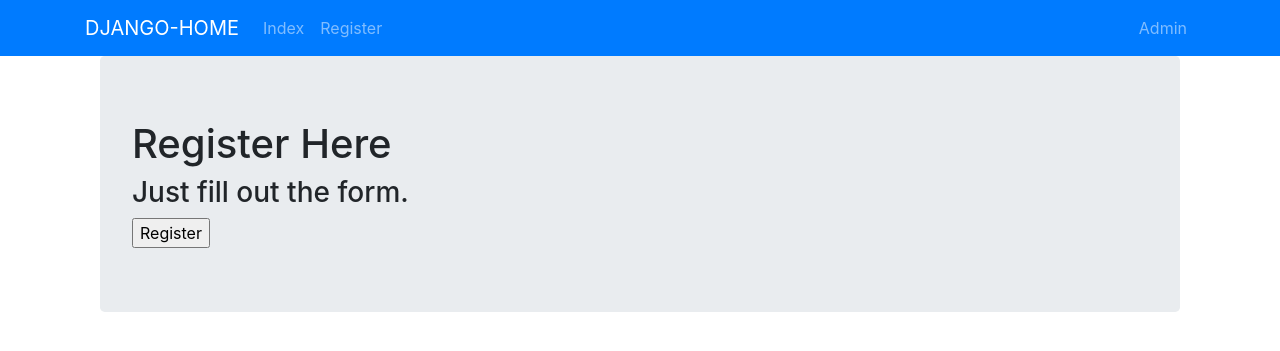
After one commit to jmuratov98/CSC322-Project, a Django app: page /users/register/ in a window 1280 px wide. The commit adds this page. Shown: the top 351 px of the page. Run offline with Django 3.2, Linux system fonts and the light colour scheme; some libraries are stand-ins or nearby versions.

Commit message:
This is Justin's First commit

```diff
--- a/cuisino/cuisino/urls.py
+++ b/cuisino/cuisino/urls.py
@@ -17,12 +17,17 @@ from django.contrib import admin
 from django.urls import path
 from django.conf import settings
 from django.conf.urls.static import static
+from django.conf.urls import url,include
 
 from users import views as users_views
-from home import views as home_views
+# from home import views as home_views
 
 urlpatterns = [
     path('admin/', admin.site.urls),
-    path('register/', users_views.register),
-    path('', home_views.landing_page)
+    # path('register/', users_views.register),
+    # path('', home_views.landing_page),
+
+    url(r'^$',users_views.home,name='home'),
+
+    url(r'^users/',include('users.urls')),
 ]
--- /dev/null
+++ b/cuisino/templates/users/base.html
@@ -0,0 +1,36 @@
+<!DOCTYPE html>
+<html lang="en" dir="ltr">
+    <head>
+        <meta charset="utf-8">
+        <meta name="viewport" content="width=device-width, initial-scale=1.0">
+
+        <link rel="stylesheet" href="https://cdn.jsdelivr.net/npm/bootstrap@4.5.3/dist/css/bootstrap.min.css" integrity="sha384-TX8t27EcRE3e/ihU7zmQxVncDAy5uIKz4rEkgIXeMed4M0jlfIDPvg6uqKI2xXr2" crossorigin="anonymous">
+        {% block stylesheets %}
+        {% endblock %}
+    </head>
+    <body>
+        <nav class="navbar navbar-expand-lg navbar-dark bg-primary">
+            <div class="container">
+                <ul class="navbar-nav">
+                    <li class "nav-item"> <a class="navbar-brand" href="{%url 'home'%}">DJANGO-HOME</a></li>
+                    <li class "nav-item"> <a class="nav-link" href="{%url 'users:index'%}">Index</a></li>
+                    <li class "nav-item"> <a class="nav-link" href="{%url 'users:register'%}">Register</a></li>
+
+                </ul>
+                <ul class="navbar-nav justify-content-end">
+                    <li class "nav-item"> <a class="nav-link" href="{%url 'admin:index'%}">Admin</a></li>
+                </ul>
+            </div>
+        </nav>
+
+        <div class="container">
+            {% block body_block %}
+            {% endblock %}
+        </div>
+
+        <!-- jQuery first, then Popper.js, then Bootstrap JS -->
+        <script src="https://code.jquery.com/jquery-3.3.1.slim.min.js" integrity="sha384-q8i/X+965DzO0rT7abK41JStQIAqVgRVzpbzo5smXKp4YfRvH+8abtTE1Pi6jizo" crossorigin="anonymous"></script>
+        <script src="https://cdnjs.cloudflare.com/ajax/libs/popper.js/1.14.7/umd/popper.min.js" integrity="sha384-UO2eT0CpHqdSJQ6hJty5KVphtPhzWj9WO1clHTMGa3JDZwrnQq4sF86dIHNDz0W1" crossorigin="anonymous"></script>
+        <script src="https://stackpath.bootstrapcdn.com/bootstrap/4.3.1/js/bootstrap.min.js" integrity="sha384-JjSmVgyd0p3pXB1rRibZUAYoIIy6OrQ6VrjIEaFf/nJGzIxFDsf4x0xIM+B07jRM" crossorigin="anonymous"></script>
+    </body>
+</html>
--- a/cuisino/templates/users/register.html
+++ b/cuisino/templates/users/register.html
@@ -1,4 +1,27 @@
-{% extends "base.html" %}
-{% block content %}
-    <h1>Hello World</h1>
-{% endblock content %}
+{% extends "users/base.html" %}
+{% load static %}
+{% block stylesheets %}{% endblock %}
+{% block body_block %}
+<title>Assiette de Poséidon ψ Registration</title>
+<div class="container">
+    <div class="jumbotron">
+      {% if registered %}
+        <h1>Thank you for registering!</h1>
+      {% else %}
+        <h1>Register Here</h1>
+        <h3>Just fill out the form.</h3>
+
+        <form enctype="multipart/form-data" method="POST">
+          <!-- {% csrf_token %}
+          {{ user_form.as_p }}
+          {{ profile_form.as_p }} -->
+          <input type="submit" name="" value="Register">
+        </form>
+
+      {% endif %}
+
+    </div>
+
+  </div>
+
+{% endblock %}
--- /dev/null
+++ b/cuisino/users/urls.py
@@ -0,0 +1,13 @@
+from django.conf.urls import url
+from users import views
+
+app_name = 'users'
+
+
+urlpatterns=[
+    url(r'^register/$',views.register,name='register'),
+    url(r'^index/$',views.index,name='index'),
+
+    # url(r'^user_login/$',views.user_login,name='user_login'),
+    # url(r'^logout/$', views.user_logout, name='logout'),
+]
--- a/cuisino/users/views.py
+++ b/cuisino/users/views.py
@@ -1,11 +1,35 @@
 from django.shortcuts import render
+# from users.forms import UserForm,UserProfileInfoForm
+
+# Extra Imports for the Login and Logout Capabilities
+from django.contrib.auth import authenticate, login, logout
+from django.http import HttpResponseRedirect, HttpResponse
+from django.urls import reverse
+from django.contrib.auth.decorators import login_required
 
 # Create your views here.
 """
+    This function links to homepage
+"""
+def index(request):
+    return render(request,'users/index.html')
+
+
+"""
+    This function links to homepage
+"""
+def home(request):
+    return render(request,'home/home.html')
+
+
+"""
     This function adds a user as a customer.
 """
+
+
 def register(request):
     return render(request, 'users/register.html')
+
 
 """
     This function adds a user as an employee. Can either be a chef or a delivery guy.
```
Also changed, not shown: cuisino/cuisino/settings.py (+10 -6 lines), cuisino/templates/base.html (deleted, +0 -23 lines), cuisino/templates/home/home.html (+5 -3 lines), cuisino/templates/users/index.html (added, +16 -0 lines), cuisino/templates/users/login.html (added, +24 -0 lines), cuisino/users/forms.py (added, +15 -0 lines), cuisino/users/models.py (line endings or trailing spaces).
